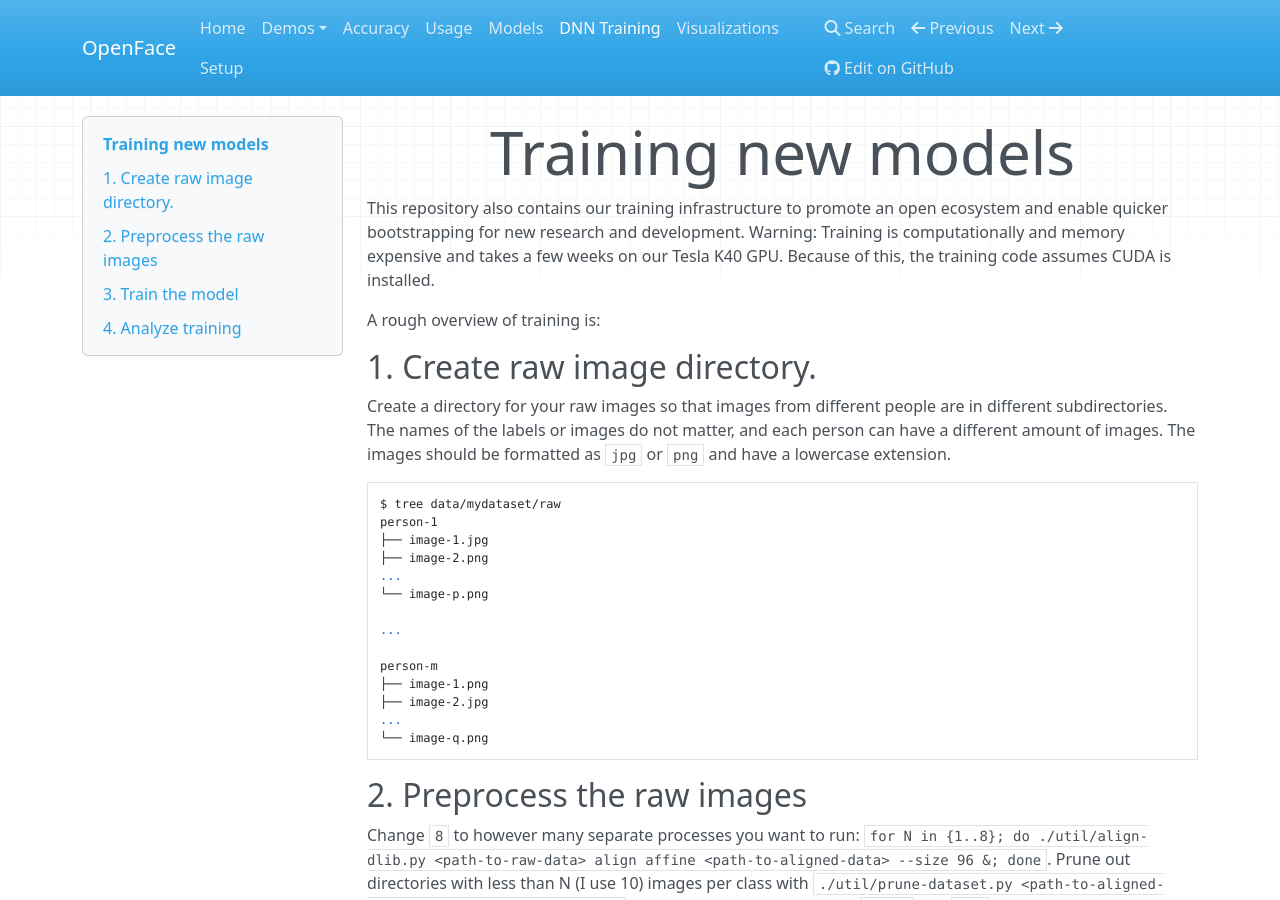
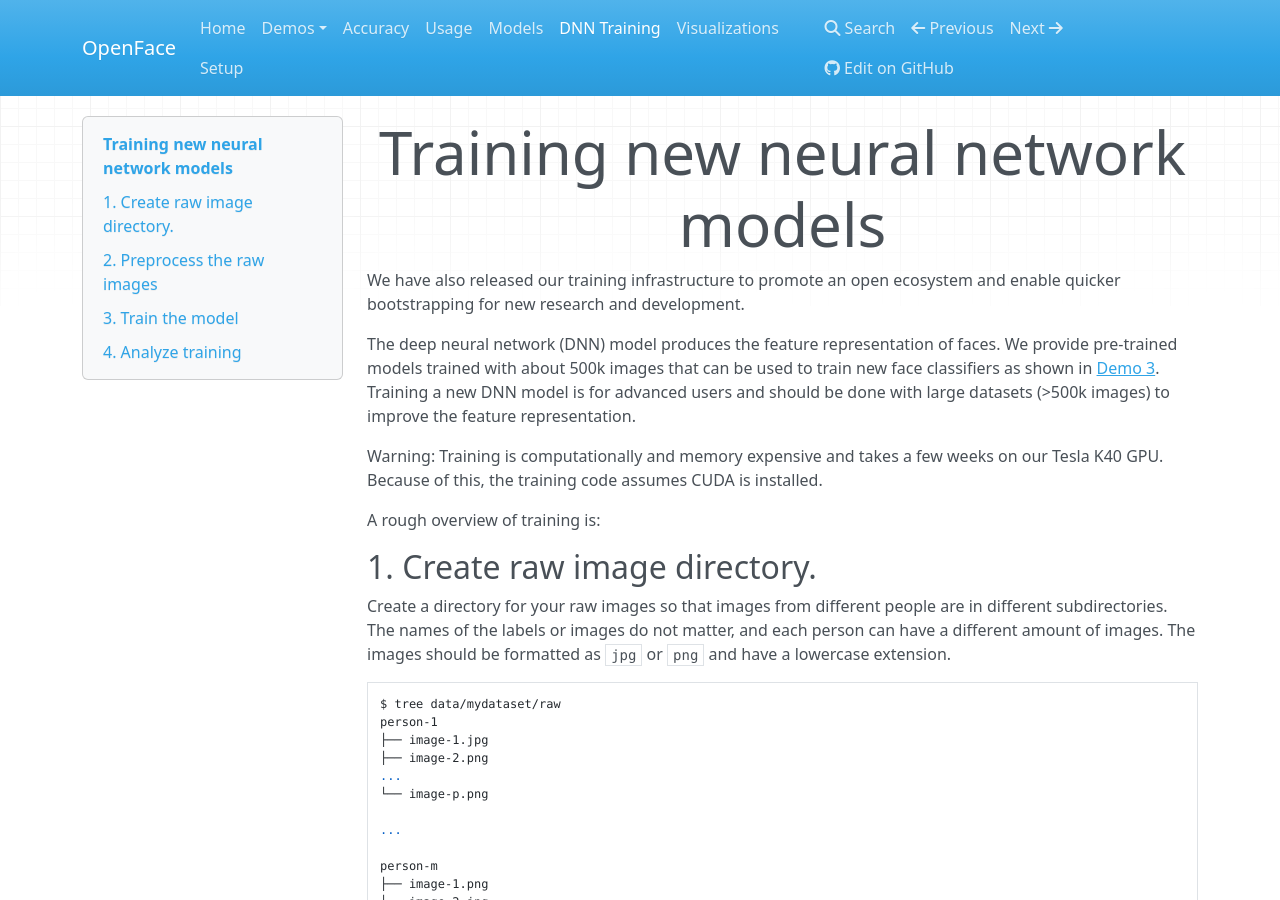
Before and after one commit to SuperAI520/Open-Face-Recognition, an MkDocs documentation site: the page built from docs/training-new-models.md, in a window 1280 px wide and 900 px high. Built offline with MkDocs 1.6.1, drawn with Linux system fonts in a browser that asks for light colours; nearby versions of some CDN libraries; old or Windows-style settings are respelled for this version of MkDocs.

Commit message:
Add note to training new models.

```diff
--- a/docs/training-new-models.md
+++ b/docs/training-new-models.md
@@ -1,6 +1,16 @@
-# Training new models
-This repository also contains our training infrastructure to promote an
+# Training new neural network models
+
+We have also released our training infrastructure to promote an
 open ecosystem and enable quicker bootstrapping for new research and development.
+
+The deep neural network (DNN) model produces the feature representation
+of faces.
+We provide pre-trained models trained with about 500k images that
+can be used to train new face classifiers as shown in
+[Demo 3](http://cmusatyalab.github.io/openface/demo-3-classifier/).
+Training a new DNN model is for advanced users and should be done
+with large datasets (>500k images) to improve the feature representation.
+
 Warning: Training is computationally and memory expensive and takes a
 few weeks on our Tesla K40 GPU.
 Because of this, the training code assumes CUDA is installed.
```
